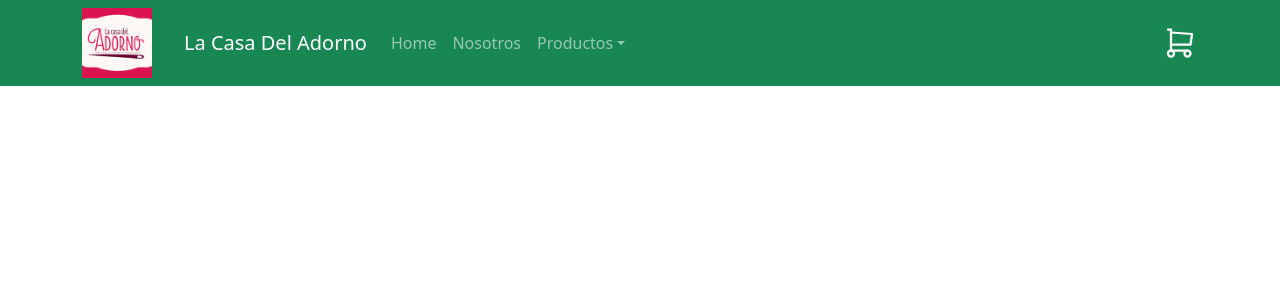
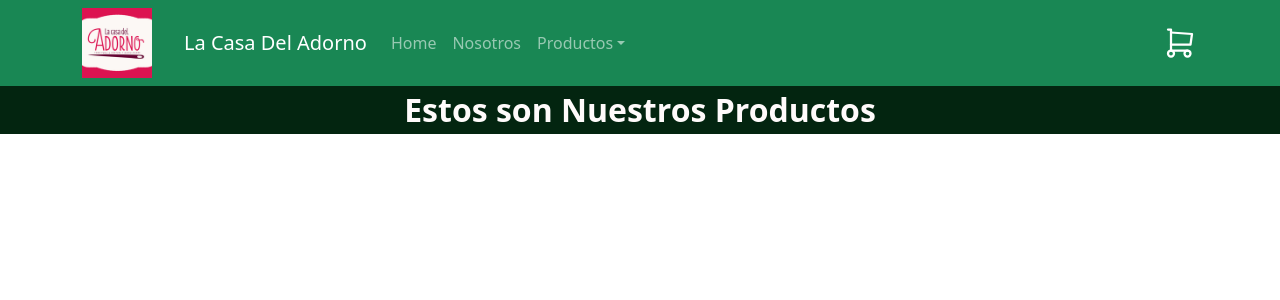
Before and after one commit to TiagoAcosta1990/segundaEntregaReact-tiagoAcosta, a React (Create React App) app: page / in a window 1280 px wide. Shown: the top 300 px of the page. Built offline with nearby package versions, Linux system fonts and the light colour scheme.

Commit message:
Creando un ItemListContainer

```diff
--- a/src/App.js
+++ b/src/App.js
@@ -1,12 +1,14 @@
 
 import './App.css';
 import NavbarApp from './components/navbar.js';
+import ItemListContainer from "./components/itemListContainer";
 
 function App() {
   return (
 
     <>
     <NavbarApp />
+    <ItemListContainer greeting={"Estos son Nuestros Productos"} />
     <script src="https://cdn.jsdelivr.net/npm/react/umd/react.production.min.js" crossorigin></script>
     <script src="https://cdn.jsdelivr.net/npm/react-dom/umd/react-dom.production.min.js"crossorigin></script>
     <script src="https://cdn.jsdelivr.net/npm/react-bootstrap@next/dist/react-bootstrap.min.js"crossorigin></script>
--- /dev/null
+++ b/src/components/itemListContainer.js
@@ -0,0 +1,7 @@
+const ItemListContainer = ({ greeting }) => {
+    return(
+        <div className="productos-titulo">{greeting}</div>
+    );
+}
+
+export default ItemListContainer;
--- a/src/index.css
+++ b/src/index.css
@@ -11,3 +11,11 @@ code {
   font-family: source-code-pro, Menlo, Monaco, Consolas, 'Courier New',
     monospace;
 }
+
+.productos-titulo{
+  color: rgb(255, 251, 251);
+  background-color: rgb(3, 37, 16);
+  text-align: center;
+  font-size: 2rem;
+  font-weight: bold;
+}
```
Also changed, not shown: src/App.css (line endings or trailing spaces).
